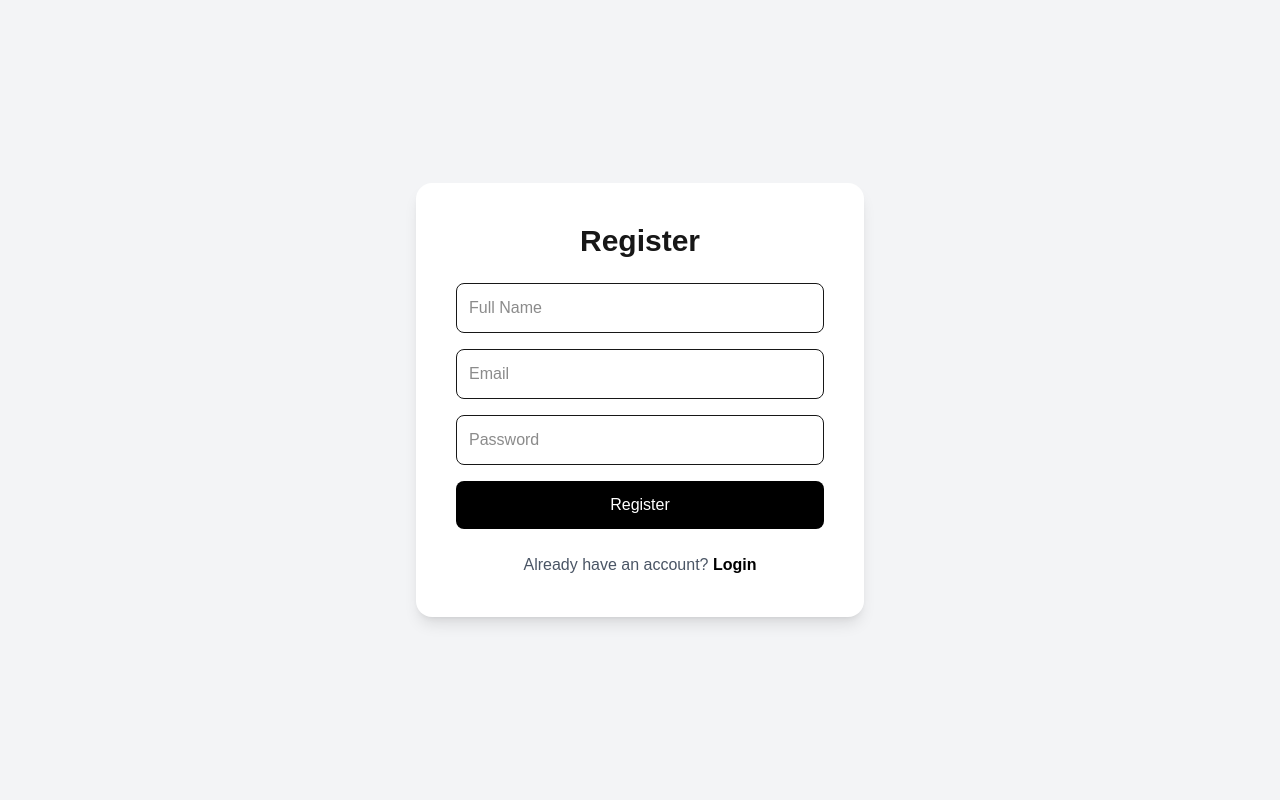
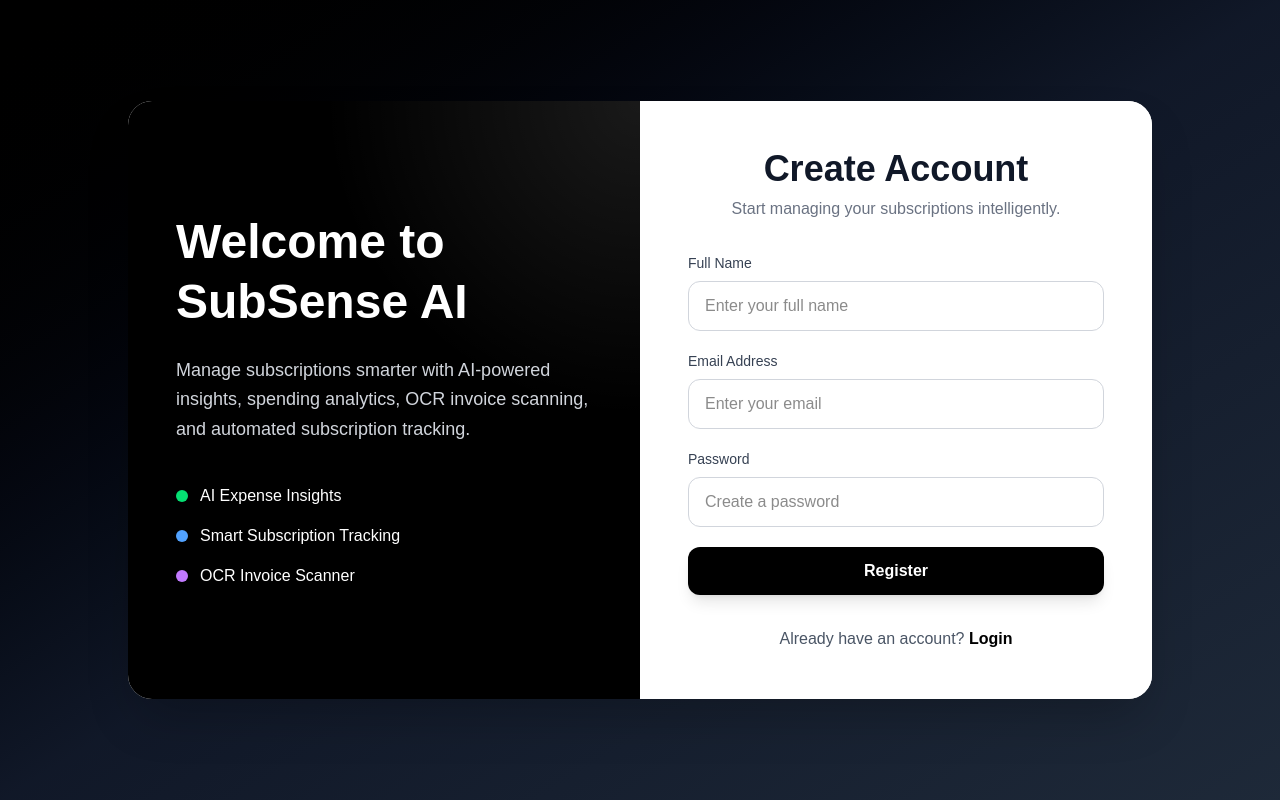
Before and after one commit to janhvee19/SubSense-AI, a Next.js app in the folder client/: page / in a window 1280 px wide. Built offline with nearby package versions, Linux system fonts and the light colour scheme.

Commit message:
updated modern register ui

```diff
--- a/client/app/page.tsx
+++ b/client/app/page.tsx
@@ -10,11 +10,14 @@ export default function RegisterPage() {
   const [name, setName] = useState("");
   const [email, setEmail] = useState("");
   const [password, setPassword] = useState("");
+  const [loading, setLoading] = useState(false);
 
   const handleRegister = async (e: React.FormEvent) => {
     e.preventDefault();
 
     try {
+      setLoading(true);
+
       const res = await fetch(
         `${process.env.NEXT_PUBLIC_API_URL}/api/auth/register`,
         {
@@ -34,67 +37,137 @@ export default function RegisterPage() {
 
       if (!res.ok) {
         alert(data.message || "Registration failed");
+        setLoading(false);
         return;
       }
 
       localStorage.setItem("token", data.token);
+
       router.push("/dashboard");
     } catch (error) {
       console.error(error);
       alert("Something went wrong");
+    } finally {
+      setLoading(false);
     }
   };
 
   return (
-    <main className="min-h-screen flex items-center justify-center bg-gray-100 px-6">
-      <div className="bg-white p-10 rounded-2xl shadow-lg w-full max-w-md">
-        <h1 className="text-3xl font-bold mb-6 text-center">
-          Register
+    <main className="min-h-screen flex items-center justify-center bg-gradient-to-br from-black via-gray-900 to-gray-800 px-6 py-10">
+      <div className="w-full max-w-5xl grid md:grid-cols-2 bg-white rounded-3xl overflow-hidden shadow-2xl">
+        {/* LEFT SECTION */}
+        <div className="hidden md:flex flex-col justify-center bg-black text-white p-12 relative overflow-hidden">
+          <div className="absolute inset-0 opacity-10 bg-[radial-gradient(circle_at_top_right,white,transparent_40%)]"></div>
+
+          <h1 className="text-5xl font-bold leading-tight mb-6 z-10">
+            Welcome to <br />
+            SubSense AI
           </h1>
 
-        <form onSubmit={handleRegister} className="space-y-4">
+          <p className="text-gray-300 text-lg leading-relaxed z-10">
+            Manage subscriptions smarter with AI-powered insights,
+            spending analytics, OCR invoice scanning, and automated
+            subscription tracking.
+          </p>
+
+          <div className="mt-10 space-y-4 z-10">
+            <div className="flex items-center gap-3">
+              <div className="w-3 h-3 rounded-full bg-green-400"></div>
+              <p>AI Expense Insights</p>
+            </div>
+
+            <div className="flex items-center gap-3">
+              <div className="w-3 h-3 rounded-full bg-blue-400"></div>
+              <p>Smart Subscription Tracking</p>
+            </div>
+
+            <div className="flex items-center gap-3">
+              <div className="w-3 h-3 rounded-full bg-purple-400"></div>
+              <p>OCR Invoice Scanner</p>
+            </div>
+          </div>
+        </div>
+
+        {/* RIGHT SECTION */}
+        <div className="flex items-center justify-center p-8 md:p-12 bg-white">
+          <div className="w-full max-w-md">
+            <div className="mb-8 text-center">
+              <h2 className="text-4xl font-bold text-gray-900 mb-2">
+                Create Account
+              </h2>
+
+              <p className="text-gray-500">
+                Start managing your subscriptions intelligently.
+              </p>
+            </div>
+
+            <form onSubmit={handleRegister} className="space-y-5">
+              <div>
+                <label className="block text-sm font-medium text-gray-700 mb-2">
+                  Full Name
+                </label>
+
                 <input
                   type="text"
-            placeholder="Full Name"
+                  placeholder="Enter your full name"
                   value={name}
                   onChange={(e) => setName(e.target.value)}
-            className="w-full border p-3 rounded-lg"
+                  className="w-full px-4 py-3 border border-gray-300 rounded-xl focus:outline-none focus:ring-2 focus:ring-black transition"
                   required
                 />
+              </div>
+
+              <div>
+                <label className="block text-sm font-medium text-gray-700 mb-2">
+                  Email Address
+                </label>
 
                 <input
                   type="email"
-            placeholder="Email"
+                  placeholder="Enter your email"
                   value={email}
                   onChange={(e) => setEmail(e.target.value)}
-            className="w-full border p-3 rounded-lg"
+                  className="w-full px-4 py-3 border border-gray-300 rounded-xl focus:outline-none focus:ring-2 focus:ring-black transition"
                   required
                 />
+              </div>
+
+              <div>
+                <label className="block text-sm font-medium text-gray-700 mb-2">
+                  Password
+                </label>
 
                 <input
                   type="password"
-            placeholder="Password"
+                  placeholder="Create a password"
                   value={password}
                   onChange={(e) => setPassword(e.target.value)}
-            className="w-full border p-3 rounded-lg"
+                  className="w-full px-4 py-3 border border-gray-300 rounded-xl focus:outline-none focus:ring-2 focus:ring-black transition"
                   required
                 />
+              </div>
 
               <button
                 type="submit"
-            className="w-full bg-black text-white py-3 rounded-lg hover:bg-gray-800 transition"
+                disabled={loading}
+                className="w-full bg-black hover:bg-gray-900 text-white py-3 rounded-xl font-semibold transition duration-300 shadow-lg disabled:opacity-50"
               >
-            Register
+                {loading ? "Creating Account..." : "Register"}
               </button>
             </form>
 
-        <p className="text-center mt-6 text-gray-600">
+            <p className="text-center mt-8 text-gray-600">
               Already have an account?{" "}
-          <Link href="/login" className="text-black font-semibold">
+              <Link
+                href="/login"
+                className="font-semibold text-black hover:underline"
+              >
                 Login
               </Link>
             </p>
           </div>
+        </div>
+      </div>
     </main>
   );
 }
```
Lines whose indentation alone changed are shown as unchanged.
